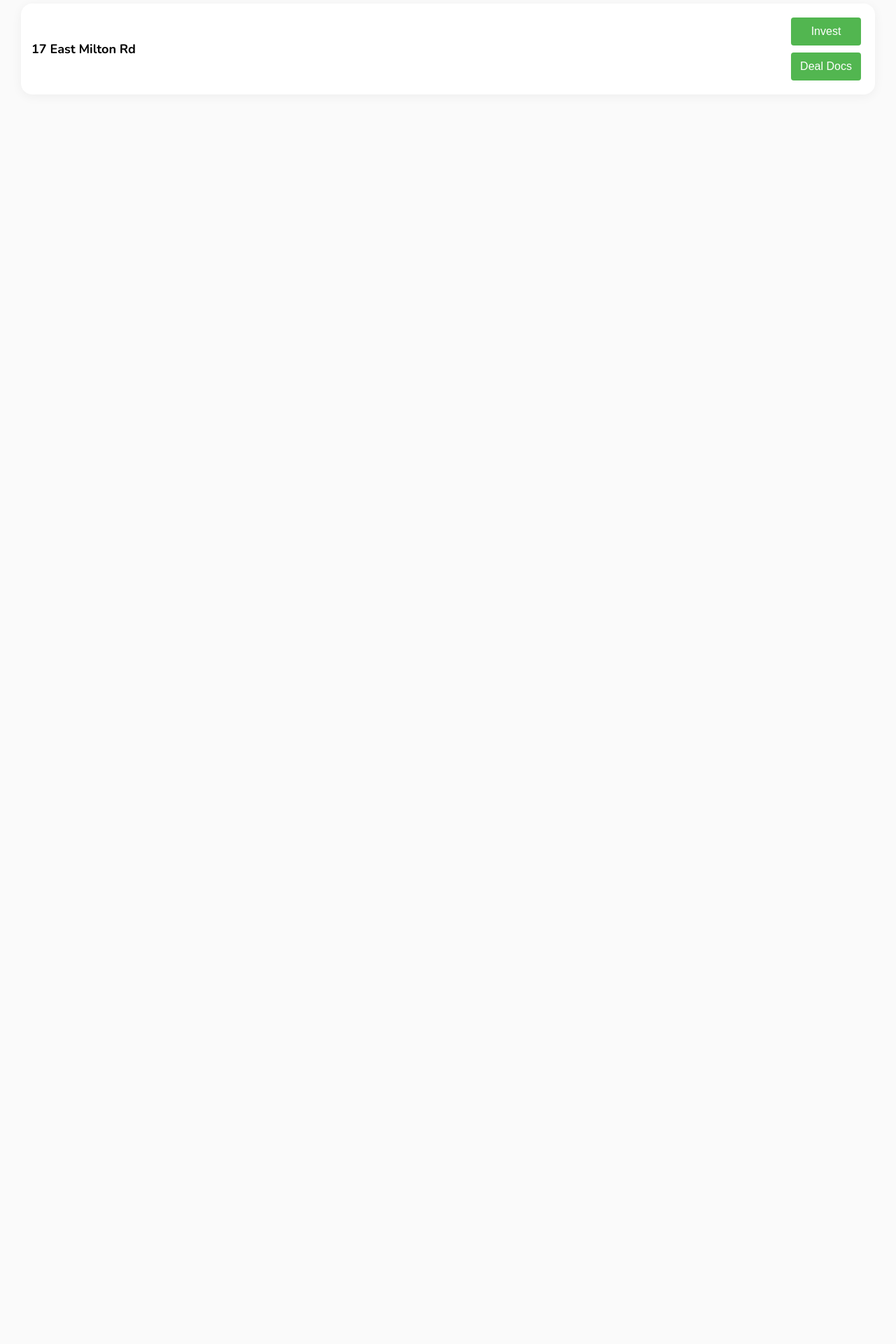
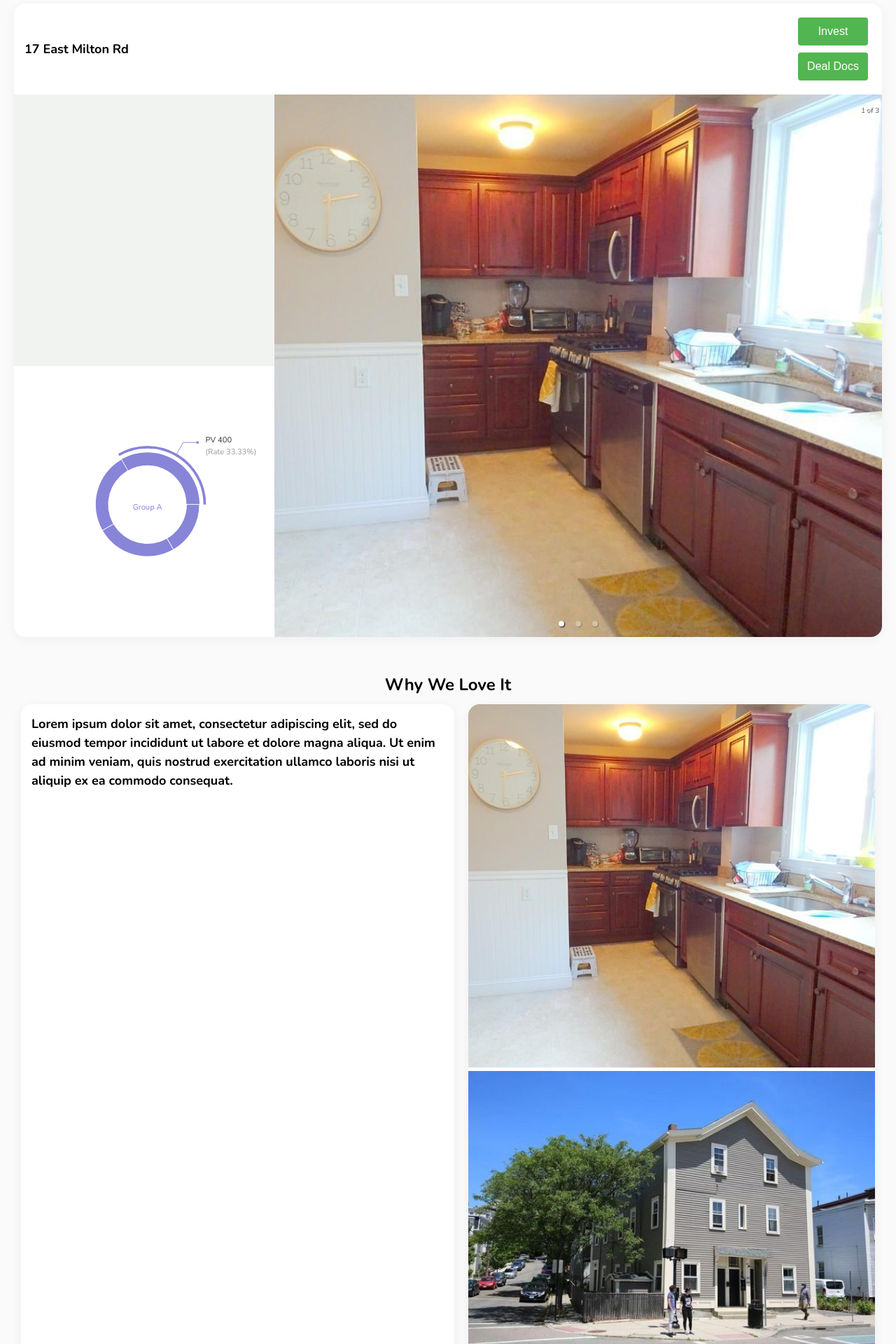
Before and after one commit to awesome-swagger/owncoral, a React (Create React App) app: page /new-opportunities/1 in a window 1280 px wide. Shown: the part 100-2020 px from the top of the page at 70% size. Before the commit the page ends 800 px from the top, so only its background shows below. Built offline with nearby package versions, Linux system fonts and the light colour scheme.

Commit message:
Opportunity Detail & Docs

```diff
--- a/package.json
+++ b/package.json
@@ -22,6 +22,7 @@
     "react-router": "^5.2.0",
     "react-router-dom": "^5.2.0",
     "react-scripts": "4.0.1",
+    "recharts": "^2.0.4",
     "typescript": "^4.0.3",
     "web-vitals": "^0.2.4"
   },
--- a/src/App.tsx
+++ b/src/App.tsx
@@ -9,6 +9,7 @@ import Portfolio from "./pages/portfolio";
 import Property from "./pages/property";
 import Opportunity from "./pages/opportunity";
 import OpportunityDetail from "./pages/opportunity-detail";
+import Docs from "./pages/docs";
 
 import "./styles.css";
 
@@ -62,6 +63,8 @@ const App = () => {
 
           <Route exact path="/new-opportunities" component={Opportunity} />
 
+          <Route exact path="/documents" component={Docs} />
+
           <Route
             exact
             path="/new-opportunities/:id"
--- /dev/null
+++ b/src/components/chart/index.tsx
@@ -0,0 +1,114 @@
+// @ts-nocheck
+import React, { PureComponent } from "react";
+import { PieChart, Pie, Sector } from "recharts";
+
+const data = [
+  { name: "Group A", value: 400 },
+  { name: "Group B", value: 300 },
+  { name: "Group C", value: 300 },
+  { name: "Group D", value: 200 },
+];
+
+const renderActiveShape = (props) => {
+  const RADIAN = Math.PI / 180;
+  const {
+    cx,
+    cy,
+    midAngle,
+    innerRadius,
+    outerRadius,
+    startAngle,
+    endAngle,
+    fill,
+    payload,
+    percent,
+    value,
+  } = props;
+  const sin = Math.sin(-RADIAN * midAngle);
+  const cos = Math.cos(-RADIAN * midAngle);
+  const sx = cx + (outerRadius + 10) * cos;
+  const sy = cy + (outerRadius + 10) * sin;
+  const mx = cx + (outerRadius + 30) * cos;
+  const my = cy + (outerRadius + 30) * sin;
+  const ex = mx + (cos >= 0 ? 1 : -1) * 22;
+  const ey = my;
+  const textAnchor = cos >= 0 ? "start" : "end";
+
+  return (
+    <g>
+      <text x={cx} y={cy} dy={8} textAnchor="middle" fill={fill}>
+        {payload.name}
+      </text>
+      <Sector
+        cx={cx}
+        cy={cy}
+        innerRadius={innerRadius}
+        outerRadius={outerRadius}
+        startAngle={startAngle}
+        endAngle={endAngle}
+        fill={fill}
+      />
+      <Sector
+        cx={cx}
+        cy={cy}
+        startAngle={startAngle}
+        endAngle={endAngle}
+        innerRadius={outerRadius + 6}
+        outerRadius={outerRadius + 10}
+        fill={fill}
+      />
+      <path
+        d={`M${sx},${sy}L${mx},${my}L${ex},${ey}`}
+        stroke={fill}
+        fill="none"
+      />
+      <circle cx={ex} cy={ey} r={2} fill={fill} stroke="none" />
+      <text
+        x={ex + (cos >= 0 ? 1 : -1) * 12}
+        y={ey}
+        textAnchor={textAnchor}
+        fill="#333"
+      >{`PV ${value}`}</text>
+      <text
+        x={ex + (cos >= 0 ? 1 : -1) * 12}
+        y={ey}
+        dy={18}
+        textAnchor={textAnchor}
+        fill="#999"
+      >
+        {`(Rate ${(percent * 100).toFixed(2)}%)`}
+      </text>
+    </g>
+  );
+};
+
+export default class Chart extends PureComponent {
+  state = {
+    activeIndex: 0,
+  };
+
+  onPieEnter = (data, index) => {
+    this.setState({
+      activeIndex: index,
+    });
+  };
+
+  render() {
+    return (
+      <PieChart width={400} height={400}>
+        <Pie
+          activeIndex={this.state.activeIndex}
+          activeShape={renderActiveShape}
+          data={data}
+          cx={200}
+          cy={200}
+          innerRadius={60}
+          outerRadius={80}
+          fill="#8884d8"
+          dataKey="value"
+          onMouseEnter={this.onPieEnter}
+        />
+      </PieChart>
+    );
+  }
+}
--- a/src/components/primaryBtn/index.tsx
+++ b/src/components/primaryBtn/index.tsx
@@ -11,5 +11,6 @@ const PrimaryBtn = styled.button`
   border: none;
   border-radius: 4px;
   font-size: 16px;
+  cursor: pointer;
 `;
 export default PrimaryBtn;
--- /dev/null
+++ b/src/pages/docs/index.tsx
@@ -0,0 +1,31 @@
+/** @jsxRuntime classic */
+/** @jsx jsx */
+import React, { Fragment } from "react";
+import { Nav, Content, Card } from "../../components";
+import { TopBar } from "../opportunity/style";
+import { css, jsx } from "@emotion/react";
+
+const Docs = () => {
+  return (
+    <Fragment>
+      <Nav />
+      <Content>
+        <TopBar>Documents</TopBar>
+        <Card
+          css={css`
+            padding: 15px;
+            margin: 10px auto;
+            max-width: 750px;
+            text-align: center;
+          `}
+        >
+          <h2>Balance Sheet</h2>
+          <h2>Income Sheet</h2>
+          <h2>Closing Documents</h2>
+          <h2>Tax Documents</h2>
+        </Card>
+      </Content>
+    </Fragment>
+  );
+};
+export default Docs;
--- /dev/null
+++ b/src/pages/opportunity-detail/Bottom.tsx
@@ -0,0 +1,52 @@
+/** @jsxRuntime classic */
+/** @jsx jsx */
+import React from "react";
+import { Card } from "../../components";
+import OpportunityData from "../../data_static/OpportunityData";
+import { css, jsx } from "@emotion/react";
+
+const Bottom = ({ id }) => {
+  return (
+    <div
+      css={css`
+        max-width: 1250px;
+        margin: 50px auto 0px auto;
+      `}
+    >
+      <h1
+        css={css`
+          text-align: center;
+        `}
+      >
+        Why We Love It
+      </h1>
+      <div
+        css={css`
+          display: flex;
+        `}
+      >
+        <Card
+          css={css`
+            padding: 15px;
+          `}
+        >
+          <h2>{OpportunityData[id].description}</h2>
+        </Card>
+        <Card>
+          {OpportunityData[id].img.map((item, index) => (
+            <img
+              css={css`
+                width: 100%;
+              `}
+              src={item}
+              alt={item}
+              key={index}
+            />
+          ))}
+        </Card>
+      </div>
+    </div>
+  );
+};
+
+export default Bottom;
--- a/src/pages/opportunity-detail/index.tsx
+++ b/src/pages/opportunity-detail/index.tsx
@@ -4,14 +4,25 @@ import React, { Fragment } from "react";
 import { Nav, Content, Card, PrimaryBtn } from "../../components";
 import OpportunityData from "../../data_static/OpportunityData";
 import { css, jsx } from "@emotion/react";
+import "react-responsive-carousel/lib/styles/carousel.min.css";
+import CarouselImg from "../../components/carousel";
+import { Carousel } from "react-responsive-carousel";
+import Chart from "../../components/chart";
+import Bottom from "./Bottom";
 
 const OpportunityDetail = ({ match }) => {
   const id = match.params.id;
+  console.log(OpportunityData[id].img);
   return (
     <Fragment>
       <Nav />
       <Content>
-        <Card>
+        <Card
+          css={css`
+            max-width: 1250px;
+            margin: 10px auto;
+          `}
+        >
           <div
             css={css`
               padding: 15px;
@@ -31,7 +42,49 @@ const OpportunityDetail = ({ match }) => {
               <PrimaryBtn>Deal Docs</PrimaryBtn>
             </div>
           </div>
+          <div
+            css={css`
+              display: flex;
+              flex-wrap: wrap;
+            `}
+          >
+            <div
+              css={css`
+                width: 30%;
+              `}
+            >
+              <div
+                css={css`
+                  background-color: #f1f3f1;
+                  width: 100%;
+                  height: 50%;
+                `}
+              ></div>
+              <div
+                css={css`
+                  height: 50%;
+                  display: flex;
+                  justify-content: center;
+                  align-items: center;
+                `}
+              >
+                <Chart />
+              </div>
+            </div>
+            <div
+              css={css`
+                width: 70%;
+              `}
+            >
+              <Carousel showThumbs={false}>
+                {OpportunityData[id].img.map((item, index) => (
+                  <CarouselImg img={item} alt={item} key={index} />
+                ))}
+              </Carousel>
+            </div>
+          </div>
         </Card>
+        <Bottom id={id} />
       </Content>
     </Fragment>
   );
--- a/src/pages/property/index.tsx
+++ b/src/pages/property/index.tsx
@@ -110,25 +110,12 @@ const Property: React.FC<PropertyProps> = ({ match }) => {
                   </div>
                 </div>
               </div>
-              <Carousel>
-                <div>
-                  <CarouselImg
-                    src={propertyData.img[0]}
-                    alt={propertyData.address}
-                  />
-                </div>
-                <div>
-                  <CarouselImg
-                    src={propertyData.img[1]}
-                    alt={propertyData.address}
-                  />
-                </div>
-                <div>
-                  <CarouselImg
-                    src={propertyData.img[2]}
-                    alt={propertyData.address}
-                  />
-                </div>
+              <Carousel showThumbs={false}>
+                {propertyData.img.map((item, index) => (
+                  <div>
+                    <CarouselImg src={item} alt={item} key={index} />
+                  </div>
+                ))}
               </Carousel>
             </Card>
             <div
```
Also changed, not shown: 2 other files (tests, documents, lock files or other folders).
